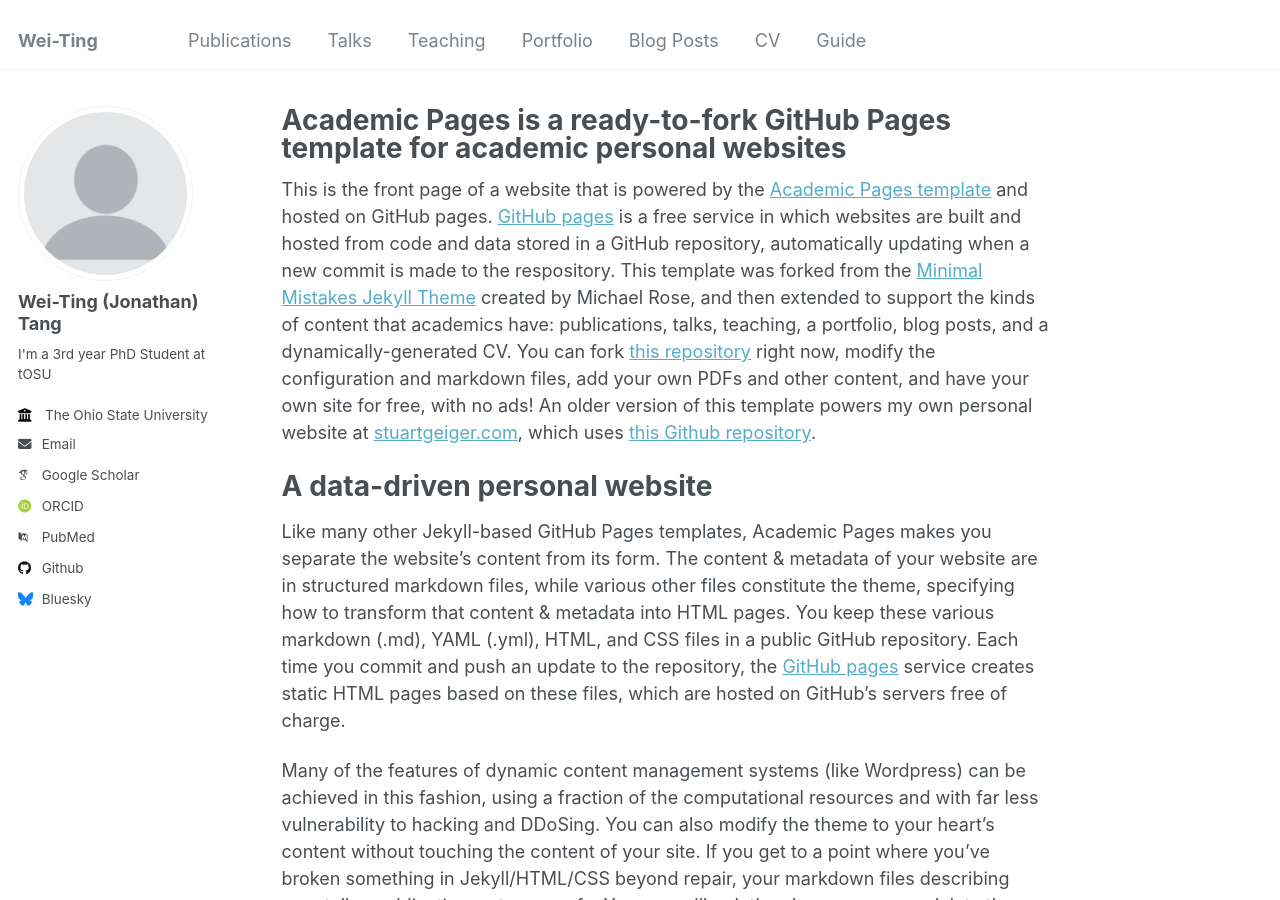
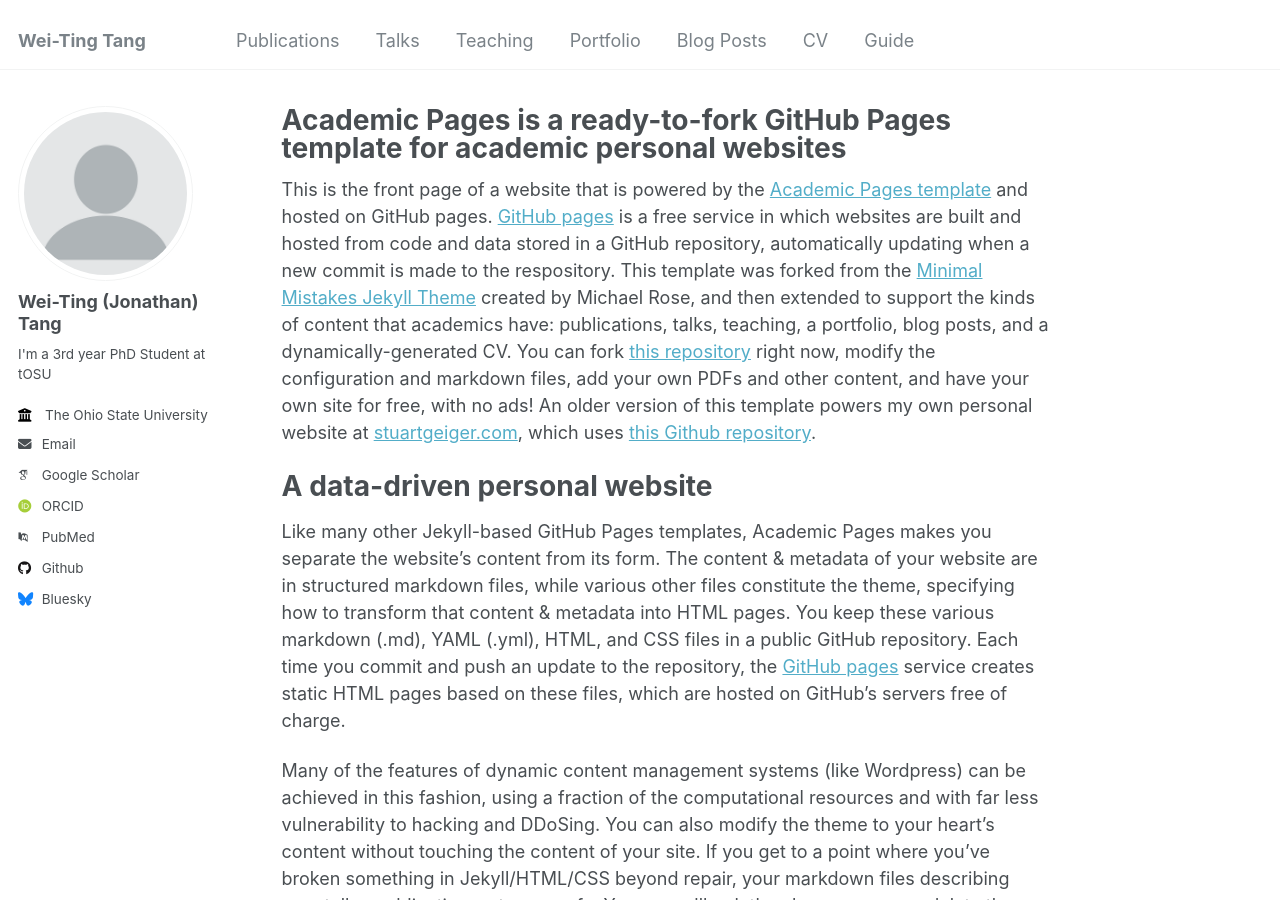
Before and after one commit to R09524081/R09524081.github.io, a Jekyll site: the page built from _pages/about.md, in a window 1280 px wide and 900 px high. Built offline with Jekyll 4.4.1, drawn with Linux system fonts in a browser that asks for light colours; some web fonts are replaced.

Commit message:
Update _config.yml

```diff
--- a/_config.yml
+++ b/_config.yml
@@ -8,7 +8,7 @@
 
 # Basic Site Settings
 locale                   : "en-US"
-title                    : "Wei-Ting"
+title                    : "Wei-Ting Tang"
 title_separator          : "-"
 name                     : &name "Wei-Ting (Jonathan) Tang"
 description              : &description "personal description"
```
